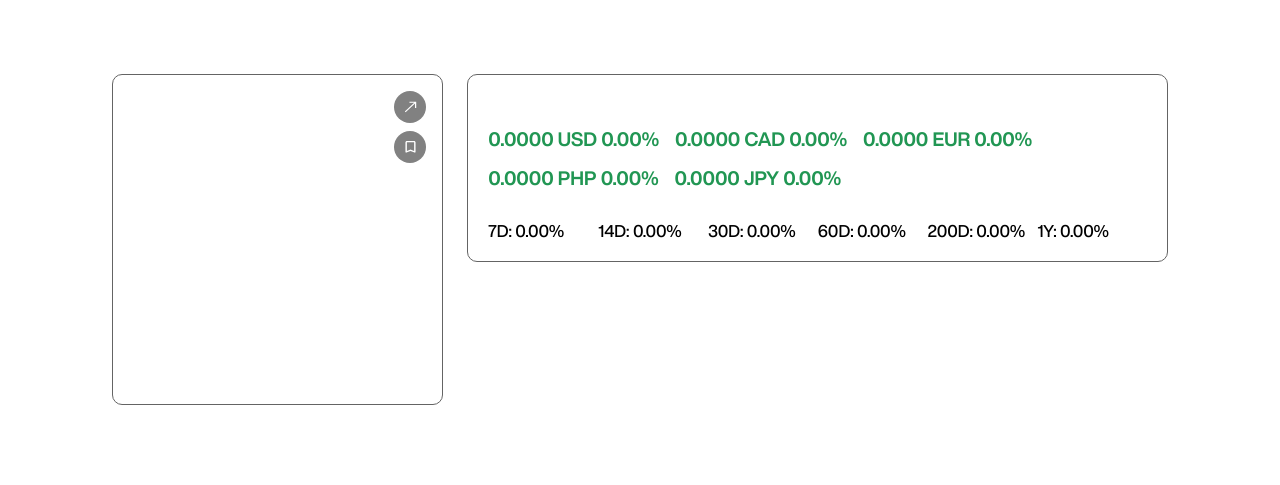
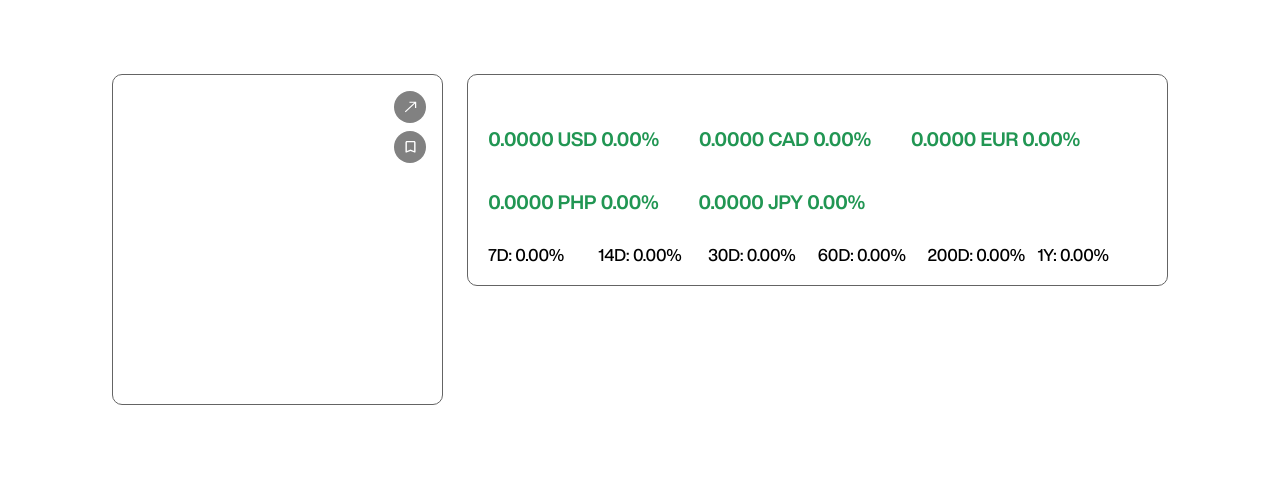
Before and after one commit to COSC360/CoinDash, a PHP site: page /project360/php/individual.php?coinId=1 in a window 1280 px wide. Shown: the part 86-571 px from the top of the page. Run offline with PHP 8.4, Linux system fonts and the light colour scheme; data that the repository does not hold is empty; some libraries are stand-ins or nearby versions.

Commit message:
Initial individual coin page

```diff
--- a/css/individual.css
+++ b/css/individual.css
@@ -54,6 +54,8 @@
 }
 
 .full-card .product-image-mask {
+    aspect-ratio: 1;
+    height: fit-content;
     width: 0;
     flex-grow: 1;
     position: relative;
@@ -76,13 +78,13 @@
 
 .full-card .price-trend-container p {
     font-size: 1.4em;
-    grid-template-columns: repeat(auto-fit, minmax(9em, 1fr));
+    grid-template-columns: repeat(auto-fit, minmax(13.5em, 1fr));
 }
 
 .current-price-container {
     display: flex;
     flex-wrap: wrap;
-    gap: 1em;
+    gap: 2.5em;
 }
 
 .current-price-container strong {
```
